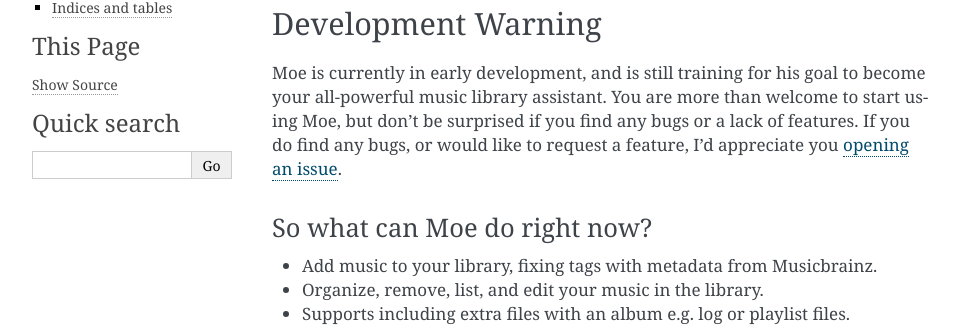
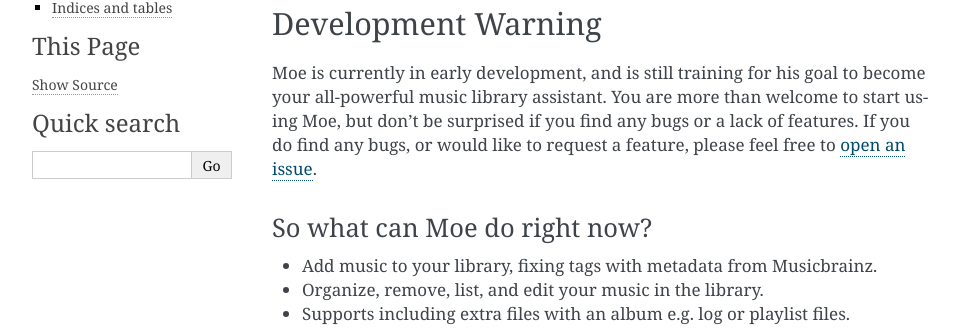
Before and after one commit to MoeMusic/Moe, a Sphinx documentation site: the page built from docs/index.rst, in a window 1280 px wide. Shown: the part 202-530 px from the top of the page, without its empty margins (148-1110 px from the left). Built offline with Sphinx 7.4.7, drawn with Linux system fonts in a browser that asks for light colours; some of the changed lines change nothing that is shown.

Commit message:
docs(readme): remove duplication between doc index and the readme

```diff
--- a/README.rst
+++ b/README.rst
@@ -6,13 +6,25 @@
 *******************
 Development Warning
 *******************
-Moe is currently in early development, and is still training for his goal to become your all-powerful music library assistant. You are more than welcome to start using Moe, but don't be surprised if you find any bugs or a lack of features. If you do find any bugs, or would like to request a feature, I'd appreciate you `opening an issue <https://github.com/jtpavlock/Moe/issues/new/choose>`_.
+Moe is currently in early development, and is still training for his goal to become your all-powerful music library assistant. You are more than welcome to start using Moe, but don't be surprised if you find any bugs or a lack of features. If you do find any bugs, or would like to request a feature, please feel free to `open an issue <https://github.com/jtpavlock/Moe/issues/new/choose>`_.
 
 So what can Moe do right now?
 =============================
 * Add music to your library, fixing tags with metadata from Musicbrainz.
 * Organize, remove, list, and edit your music in the library.
 * Supports including extra files with an album e.g. log or playlist files.
-* Supports tags that can contain multiple values.
+* Supports tags with multiple values.
 
-If you want to learn more, check out the `documentation <https://mrmoe.readthedocs.io/en/latest/index.html>`_.
+If you want to learn more, check out the :doc:`Getting Started <getting_started>` page.
+
+********
+Why Moe?
+********
+Moe takes *a lot* of inspiration from `beets <https://github.com/beetbox/beets>`_. If you haven't checked it out, please do so. It's an extremely impressive piece of software and `Adrian <https://github.com/sampsyo>`_ has done a great job developing it over the years. If you're looking for a more mature and/or complete solution *right now* for managing your library, it doesn't get much better than that.
+
+However, there are several shortcomings that spawned the creation of Moe.
+
+* `No support for tags with multiple values <https://github.com/beetbox/beets/issues/505>`_.
+* `No native attachment/artifact support <https://github.com/beetbox/beets/pull/591>`_ i.e. the ability to move or query log files, album art, etc. with an album.
+* It's quite an intimidating codebase for new developers. Beets is a beast of a project, as when it was first conceived, Adrian didn't have access to all the fancy python libraries we have now. As a result, there is a *ton** of hand-written code and solutions that are arguably better dealt off to an external library e.g. database integration or cross-platform filesystem path handling. Because of it's immense size and complexity, it's fairly difficult for a developer to come in and try to understand everything that's going on. I think this is part of the reason beets has seen trouble gaining new maintainers or willing developers that want to help further it along its path. These days, Adrian has begun to focus on other projects, which means I don't believe we are likely to see any major changes to beets for the foreseeable future.
+* Most importantly, this is an area I'm passionate in, and felt it would be a valuable and fun learning experience creating my own app. I'm not a software developer by trade, so I greatly appreciate any feedback or thoughts anyone has as I go along.
--- a/docs/index.rst
+++ b/docs/index.rst
@@ -1,33 +1,4 @@
-###############
-Welcome to Moe!
-###############
-Moe is our resident Music-Organizer-Extraordinaire who's sole purpose is to give you full control over your music library. In other words, it's a commandline-interface for managing your music.
-
-*******************
-Development Warning
-*******************
-Moe is currently in early development, and is still training for his goal to become your all-powerful music library assistant. You are more than welcome to start using Moe, but don't be surprised if you find any bugs or a lack of features. If you do find any bugs, or would like to request a feature, I'd appreciate you `opening an issue <https://github.com/jtpavlock/Moe/issues/new/choose>`_.
-
-So what can Moe do right now?
-=============================
-* Add music to your library, fixing tags with metadata from Musicbrainz.
-* Organize, remove, list, and edit your music in the library.
-* Supports including extra files with an album e.g. log or playlist files.
-* Supports tags with multiple values.
-
-If you want to learn more, check out the :doc:`Getting Started <getting_started>` page.
-
-********
-Why Moe?
-********
-Moe takes *a lot* of inspiration from `beets <https://github.com/beetbox/beets>`_. If you haven't checked it out, please do so. It's an extremely impressive piece of software and `Adrian <https://github.com/sampsyo>`_ has done a great job developing it over the years. If you're looking for a more mature and/or complete solution *right now* for managing your library, it doesn't get much better than that.
-
-However, there are several shortcomings that spawned the creation of Moe.
-
-* `No support for tags with multiple values <https://github.com/beetbox/beets/issues/505>`_.
-* `No native attachment/artifact support <https://github.com/beetbox/beets/pull/591>`_ i.e. the ability to move or query log files, album art, etc. with an album.
-* It's quite an intimidating codebase for new developers. Beets is a beast of a project, as when it was first conceived, Adrian didn't have access to all the fancy python libraries we have now. As a result, there is a *ton** of hand-written code and solutions that are arguably better dealt off to an external library e.g. database integration or cross-platform filesystem path handling. Because of it's immense size and complexity, it's fairly difficult for a developer to come in and try to understand everything that's going on. I think this is part of the reason beets has seen trouble gaining new maintainers or willing developers that want to help further it along its path. These days, Adrian has begun to focus on other projects, which means I don't believe we are likely to see any major changes to beets for the foreseeable future.
-* Most importantly, this is an area I'm passionate in, and felt it would be a valuable and fun learning experience creating my own app. I'm not a software developer by trade, so I greatly appreciate any feedback or thoughts anyone has as I go along.
+.. include:: ../README.rst
 
 .. toctree::
    :maxdepth: 2
```
